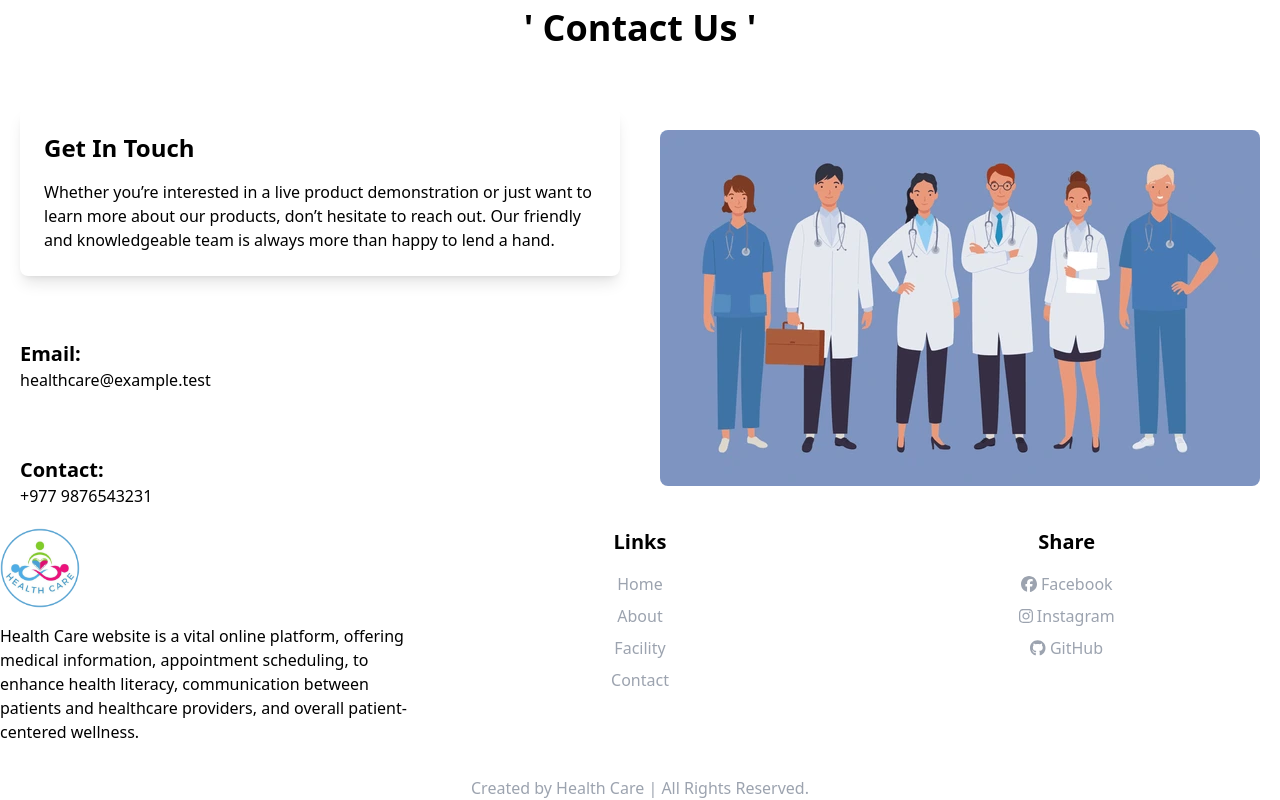
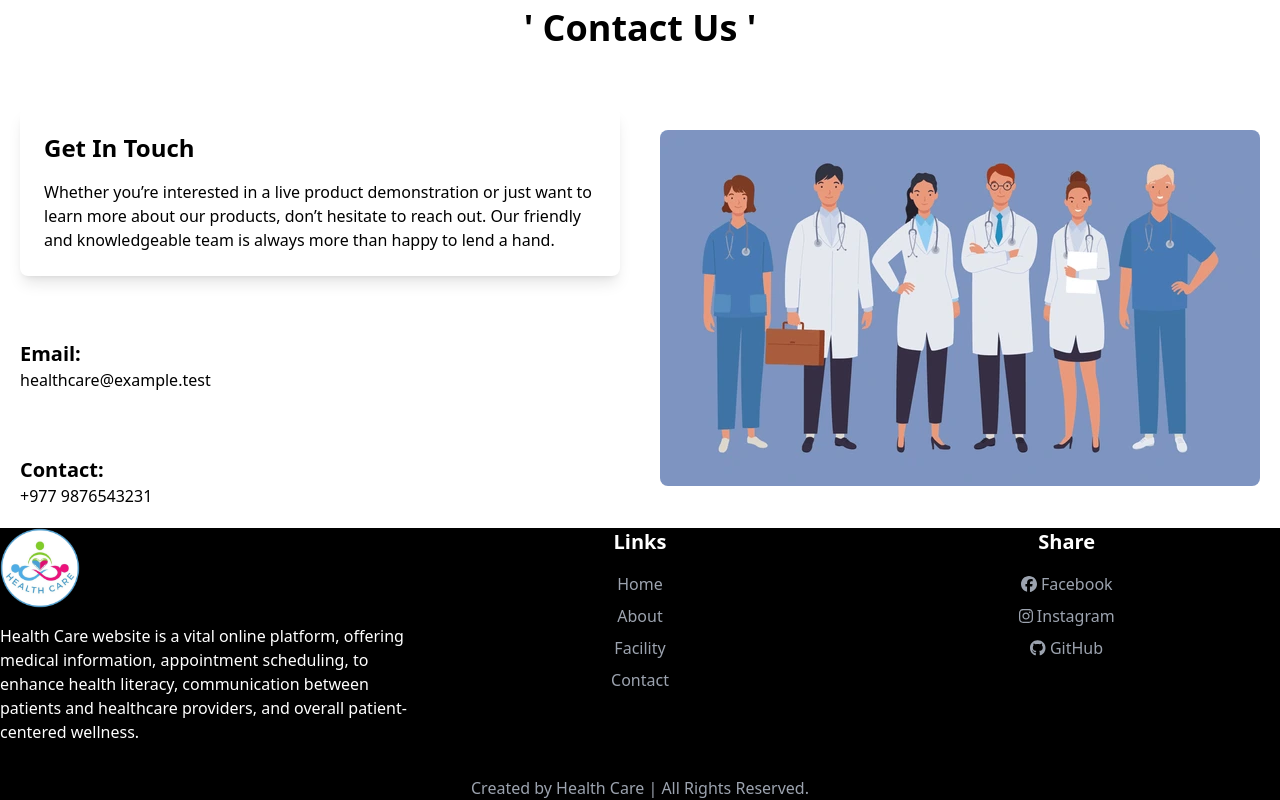
Before and after one commit to Nakiita/Appointment-Security, a React (Create React App) app in the folder frontend/: page / in a window 1280 px wide. Shown: the part 2308-3108 px from the top of the page. Built offline with nearby package versions, Linux system fonts and the light colour scheme.

Commit message:
Color changed into black

```diff
--- a/frontend/src/components/Footer.jsx
+++ b/frontend/src/components/Footer.jsx
@@ -8,7 +8,7 @@ import {
 const Footer = () => {
     return(
                 <>
-        <section>
+        <section className="bg-black text-white">
         <div className="container mx-auto flex flex-wrap justify-between">
           <div className="w-full md:w-1/3 mb-6 md:mb-0">
             <a href="#" className="flex items-center">
```
